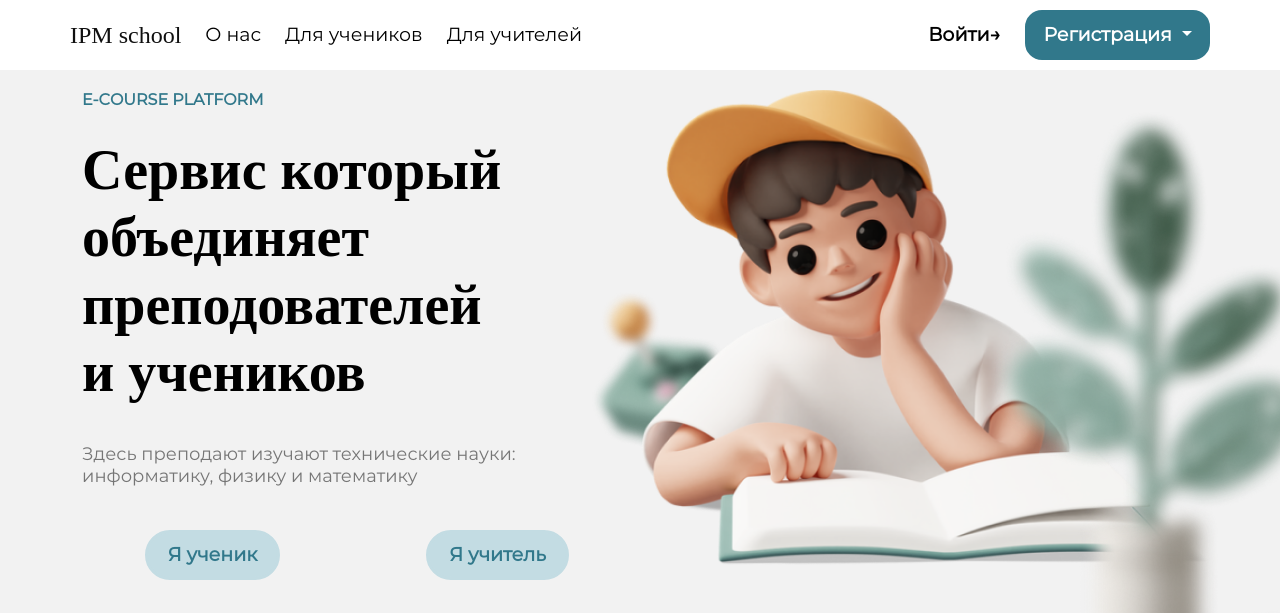
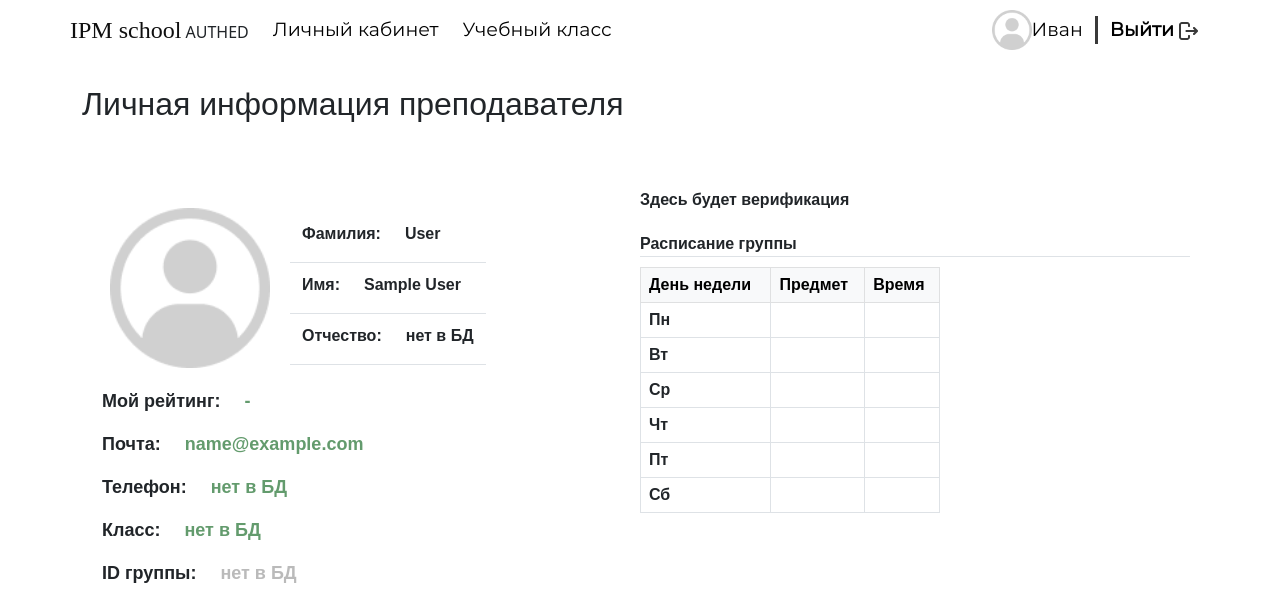
Before and after one commit to TheAsferto/My_projects, a Django app: page /page_teacher_lk/ in a window 1280 px wide; the page is wider, and only the part inside the window is pictured. Shown: the top 613 px of that part. Run offline with Django 5.2, Linux system fonts and the light colour scheme; a user stored in the database is signed in; tables that the repository leaves empty hold one stand-in row (values such as "Sample post"); lists and menus that the app fills with data are empty; some web fonts are replaced; grey boxes are pictures that could not be loaded.

Commit message:
Динамический хедер. ЛК препода. Футер всегда внизу

```diff
--- a/ipm_school/project/apps/main/urls.py
+++ b/ipm_school/project/apps/main/urls.py
@@ -2,6 +2,7 @@ from django.urls import path
 from . import views
 from django.contrib.auth import views as auth_views
 from .forms import LoginForm
+from django.conf import settings
 
 urlpatterns = [
     path('', views.index, name='index'),
@@ -16,4 +17,5 @@ urlpatterns = [
     path('page_teacher_lk/', views.page_teacher_lk, name='page_teacher_lk'),
     path('page_student_class/', views.page_student_class, name='page_student_class'),
     path('page_teacher_class/', views.page_teacher_class, name='page_teacher_class'),
+    path('logout/', auth_views.LogoutView.as_view(), {'next_page':settings.LOGOUT_REDIRECT_URL}, name='logout'),
 ]
--- a/ipm_school/project/apps/main/views.py
+++ b/ipm_school/project/apps/main/views.py
@@ -1,7 +1,7 @@
 from django.contrib.auth import authenticate, login
 from django.shortcuts import render, redirect
 from django.views.generic import CreateView
-from .models import User
+from .models import User, Teacher
 from django.contrib.auth import views as auth_views
 from .forms import StudentSignUpForm, TeacherSignUpForm, LoginForm
 from django.urls import reverse
@@ -69,8 +69,11 @@ def page_student_lk(request):
 @login_required
 @teacher_required
 def page_teacher_lk(request):
-    context = {}
-    return render(request, 'index.html', context)
+    mail = request.user.email
+    teacher_name = Teacher.objects.get(user__email__contains=mail).name
+    teacher_surname = Teacher.objects.get(user__email__contains=mail).surname
+    context = {'email':mail, 'teacher_name':teacher_name, 'teacher_surname':teacher_surname}
+    return render(request, 'teacher/page_teacher_lk.html', context)
 
 
 def update_authorization(request):
@@ -84,6 +87,10 @@ def page_student_class(request):
 def page_teacher_class(request):
     return render(request, "page_teacher_class.html", {})
 
+def logout(request):
+    logout(request)
+    return redirect('index')
+
 # def my_view(request):
 #     username = request.POST["username"]
 #     password = request.POST["password"]
--- a/ipm_school/project/settings/base.py
+++ b/ipm_school/project/settings/base.py
@@ -10,7 +10,7 @@ env = environ.Env()
 env.read_env(os.path.join(BASE_DIR, '.env'))
 
 SECRET_KEY = NotImplemented
-DEBUG = False
+DEBUG = True
 
 ALLOWED_HOSTS = []
 
@@ -116,3 +116,4 @@ DEFAULT_AUTO_FIELD = 'django.db.models.BigAutoField'
 AUTH_USER_MODEL = 'main.User'
 LOGIN_REDIRECT_URL = 'page_student_lk'
 LOGIN_URL = 'authorization'
+LOGOUT_REDIRECT_URL = 'index'
--- a/ipm_school/project/static/CSS/index.css
+++ b/ipm_school/project/static/CSS/ind.css
@@ -9,7 +9,7 @@
     src: URL('../fonts/Montserrat-Regular.otf') format('truetype');
   }
 
-body{
+.body_style{
     background-color: #ffffff;
     -webkit-font-smoothing: antialiased;
     -webkit-overflow-scrolling: touch;
@@ -135,13 +135,9 @@ header {
 }
 
 
-
-
-
 /*
 .visible-grid  {
     background-color: rgba(204, 0, 255, 0.089);
     border: 1px solid rgb(110, 47, 139);
     box-sizing: border-box;
-
 }
--- a/ipm_school/project/templates/index.html
+++ b/ipm_school/project/templates/index.html
@@ -1,6 +1,7 @@
+<div class="d-flex flex-column min-vh-100">
 {% include "index_header.html" %}
 
-    <body>
+    <body class="body_style">
         <div style="background-color: #f2f2f2;">
             <div class="container text-start visible-grid" >
                 <div class="row visible-grid " style="padding-top: 20px;">
@@ -14,6 +15,7 @@
                         <div class="row visible-grid" style="padding-top: 30px;">
                             <h1 class="main-text">Здесь преподают изучают технические науки: информатику, физику и математику</h1>
                         </div>
+                        {% if not request.user.is_authenticated %}
                             <div class="row text-center visible-grid" style="padding-top: 35px;">
                                 <div class="col-6 visible-grid">
                                     <form action="/registration_student/">
@@ -26,6 +28,7 @@
                                     </form>
                                 </div>
                             </div>
+                        {% endif %}
                         <div class="row text-center visible-grid" style="padding-top: 40px;">
                             <div class="col-6 visible-grid" style="height: 35px;">
                                 <span class="visible-grid" style="font-family: 'Dela Gothic One'; font-weight: bold; font-size: 40px; color: rgb(0, 0, 0); display: inline-block; line-height: 85%;">
@@ -70,6 +73,7 @@
                         <h1 class="main-text">В каждой команде присутствует преподаватель по информатике, физике и математике. Вы можете создать свою команду, либо вступить в существующую.
                                                 Вместе с командой вы будете обучать свою группу учеников.</h1>
                     </div>
+                    {% if not request.user.is_authenticated %}
                         <div class="row visible-grid" style="padding-top: 35px;">
                             <div class="col visible-grid text-start px-0">
                                 <form action="/registration_teacher/">
@@ -77,6 +81,7 @@
                                 </form>
                             </div>
                         </div>
+                    {% endif %}
                 </div>
             </div>
         </div>
@@ -90,6 +95,7 @@
                         <div class="row visible-grid" style="padding-top: 30px;">
                             <h2 class="main-text">Группа учеников состоит из 8 человек. За каждой группой стоит команда из преподавателей, которые взаимодействуют между собой и делают процесс обучения связанным</h2>
                         </div>
+                        {% if not request.user.is_authenticated %}
                             <div class="row text-center visible-grid" style="padding-top: 35px; padding-bottom: 35px;">
                                 <div class="col visible-grid text-start px-0">
                                     <form action="/registration_student/">
@@ -97,6 +103,7 @@
                                     </form>
                                 </div>
                             </div>
+                        {% endif %}
                     </div>
                     <div class="col-7 visible-grid px-0 text-center"  >
                         <img src="../static/img/image 2.png" style="width: 80%; ">
@@ -108,3 +115,4 @@
     </body>
 
 {% include "index_footer.html" %}
+</div>
--- a/ipm_school/project/templates/index_footer.html
+++ b/ipm_school/project/templates/index_footer.html
@@ -1,4 +1,4 @@
-<div class="footer visible-grid">
+<div class="footer mt-auto visible-grid">
     <div class="container visible-grid">
         <div class="row text-center visible-grid">
             <div class="col-auto visible-grid">
--- a/ipm_school/project/templates/index_header.html
+++ b/ipm_school/project/templates/index_header.html
@@ -5,28 +5,57 @@
     <meta name="viewport" content="width=device-width, initial-scale=1">
     <title>IPM</title>
       <link href="https://cdn.jsdelivr.net/npm/bootstrap@5.3.0/dist/css/bootstrap.min.css" rel="stylesheet" integrity="sha384-9ndCyUaIbzAi2FUVXJi0CjmCapSmO7SnpJef0486qhLnuZ2cdeRhO02iuK6FUUVM" crossorigin="anonymous">
-    <link rel="stylesheet" href="../static/CSS/index.css">
+    <link rel="stylesheet" href="../static/CSS/ind.css">
   </head>
   <header class="visible-grid">
     <div class="container visible-grid">
         <div class="row text-center align-items-center visible-grid">
             <div class="col-auto text-start logo-gstyle visible-grid" style="padding-left: 0px;" >
-                <a href="#" onclick="window.location.reload(true);" class="btn-logo-style visible-grid">IPM school</a>
+                <a href="/"  class="btn-logo-style visible-grid">IPM school</a>
+                {% if request.user.is_authenticated %}
+                  AUTHED
+                {% else %}
+                  GUEST
+                {% endif %}
             </div>
+            {% if not request.user.is_authenticated %}
               <div class="col-auto hmenu-gstyle visible-grid">
                 <a href="#" class="btn-hmenu">О нас</a>
               </div>
+            {% endif %}
             <div class="col-auto hmenu-gstyle visible-grid">
+              {% if request.user.is_authenticated %}
+                <a href="/page_teacher_lk/" class="btn-hmenu">Личный кабинет</a>
+              {% else %}
                 <a href="/page_student_lk/" class="btn-hmenu">Для учеников</a>
+              {% endif %}
             </div>
             <div class="col-auto hmenu-gstyle visible-grid">
+              {% if request.user.is_authenticated %}
+                <a href="#" class="btn-hmenu">Учебный класс</a>
+              {% else %}
                 <a href="/page_teacher_lk/" class="btn-hmenu">Для учителей</a>
+              {% endif %}
             </div>
             <div class="col visible-grid">
             </div>
+                {% if request.user.is_authenticated %}
+                  <div class="col-auto text-end visible-grid px-0">
+                    <img src="../../static/img/no_foto.png" width="40px" height="40px">
+                  </div>
+                  <div class="col-auto text-start visible-grid " style="padding-left: 0px; border-right: 3px solid #393939;">
+                    <div class="btn-hmenu">Иван</div>
+                  </div>
+                  <div class="col-auto visible-grid">
+                    <a href="/logout/" class="btn-login">Выйти <img src="../static/img/logout.png"></a>
+                  </div>
+                {% else %}
                   <div class="col-auto visible-grid">
                     <a href="/authorization/" class="btn-login">Войти→</a>
                   </div>
+                {% endif %}
+
+            {% if not request.user.is_authenticated %}
               <div class="col-auto text-end visible-grid" style="padding-right: 0px;">
                   <div class="btn-group" role="group" aria-label="Button group with nested dropdown">
                       <div class="btn-group" role="group">
@@ -40,6 +69,7 @@
                       </div>
                   </div>
               </div>
+            {% endif %}
         </div>
     </div>
   </header>
--- /dev/null
+++ b/ipm_school/project/templates/teacher/page_teacher_lk.html
@@ -0,0 +1,120 @@
+<div class="d-flex flex-column min-vh-100">
+    {% include "index_header.html" %}
+
+    <body class="body_style visible-grid">
+    <div class="container visible-grid" style="margin-top: 20px">
+            <div class="row rounded-4" style="background-color: white">
+                <span class="text" style="font-size: 32px; font-family: Dela Gothic One, sans-serif">Личная информация преподавателя</span>
+            </div>
+        </div>
+
+        <div class="container text fw-bold" style="margin-top: 40px; font-family: Montserrat-Regular, sans-serif">
+            <div class="row rounded-4" style="background-color: white; padding: 20px">
+                <div class="col">
+                    <div class="row row-cols-auto text-centre visible-grid align-items-center">
+                        <div class="col visible-grid" style="padding: 20px">
+                            <img src="../../static/img/no_foto.png" class="rounded" alt="..." width="160" height="160">
+                        </div>
+                        <div class="col visible-grid" style="font-size: 16px;" >
+                            <div class="row row-cols-auto border-bottom visible-grid" style="padding-top: 10px">
+                                <div class="col">
+                                    <p>Фамилия:</p>
+                                </div>
+                                <div class="col">
+                                    <p>{{teacher_surname}}</p>
+                                </div>
+                            </div>
+                            <div class="row row-cols-auto border-bottom visible-grid" style="padding-top: 10px">
+                                <div class="col">
+                                    <p>Имя:</p>
+                                </div>
+                                <div class="col">
+                                    <p>{{teacher_name}}</p>
+                                </div>
+                            </div>
+                            <div class="row row-cols-auto border-bottom visible-grid" style="padding-top: 10px">
+                                <div class="col">
+                                    <p>Отчество:</p>
+                                </div>
+                                <div class="col">
+                                    <p>нет в БД</p>
+                                </div>
+                            </div>
+                        </div>
+                    </div>
+                    <div class="row row-cols-auto text-centre fw-bold" style="font-size: 18px">
+                        <div class="col"><p class="text">Мой рейтинг:</p></div>
+                        <div class="col"><p style="color: #639B6D">-</p></div>
+                    </div>
+                    <div class="row row-cols-auto text-centre fw-bold" style="font-size: 18px">
+                        <div class="col"><p class="text">Почта:</p></div>
+                        <div class="col"><p style="color: #639B6D">{{ email }}</p></div>
+                    </div>
+                    <div class="row row-cols-auto text-centre fw-bold" style="font-size: 18px">
+                        <div class="col"><p class="text">Телефон:</p></div>
+                        <div class="col"><p style="color: #639B6D">нет в БД</p></div>
+                    </div>
+                    <div class="row row-cols-auto text-centre fw-bold" style="font-size: 18px">
+                        <div class="col"><p class="text">Класс:</p></div>
+                        <div class="col"><p style="color: #639B6D">нет в БД</p></div>
+                    </div>
+                    <div class="row row-cols-auto text-centre fw-bold" style="font-size: 18px">
+                        <div class="col"><p class="text">ID группы:</p></div>
+                        <div class="col"><p style="color: #BABABA">нет в БД</p></div>
+                    </div>
+                </div>
+                <div class="col">
+                    <div class="row">Здесь будет верификация</div>
+                    <div class="row border-bottom" style="font-size: 16px; padding-top: 20px">Расписание группы</div>
+                    <div class="row" style="padding-top: 10px; padding-right: 250px; font-size: 14px">
+                        <table class="table table-bordered">
+
+                            <thead class="table-light">
+                            <tr>
+                                <th>День недели</th>
+                                <th>Предмет</th>
+                                <th>Время</th>
+                            </tr>
+                            </thead>
+
+                            <tbody>
+                            <tr>
+                                <th>Пн</th>
+                                <td></td>
+                                <td></td>
+                            </tr>
+                            <tr>
+                                <th>Вт</th>
+                                <td></td>
+                                <td></td>
+                            </tr>
+                            <tr>
+                                <th>Ср</th>
+                                <td></td>
+                                <td></td>
+                            </tr>
+                            <tr>
+                                <th>Чт</th>
+                                <td></td>
+                                <td></td>
+                            </tr>
+                            <tr>
+                                <th>Пт</th>
+                                <td></td>
+                                <td></td>
+                            </tr>
+                            <tr>
+                                <th>Сб</th>
+                                <td></td>
+                                <td></td>
+                            </tr>
+                            </tbody>
+
+                        </table>
+                    </div>
+                </div>
+            </div>
+        </div>
+    </body>
+    {% include "index_footer.html" %}
+</div>
```
Also changed, not shown: ipm_school/project/static/img/logout.png (added), ipm_school/project/static/img/no_foto.png (added). Lines whose indentation alone changed are shown as unchanged.
